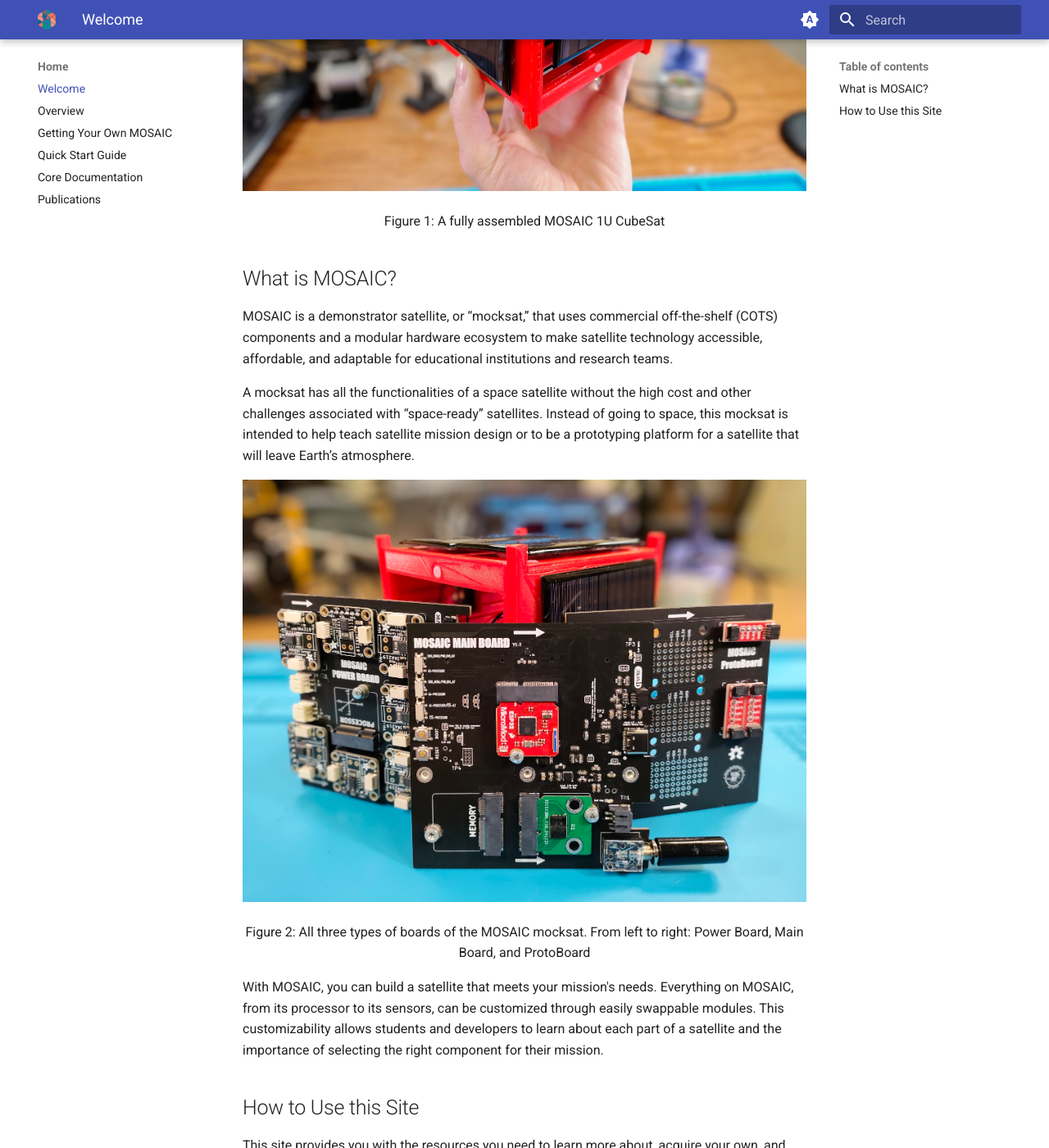
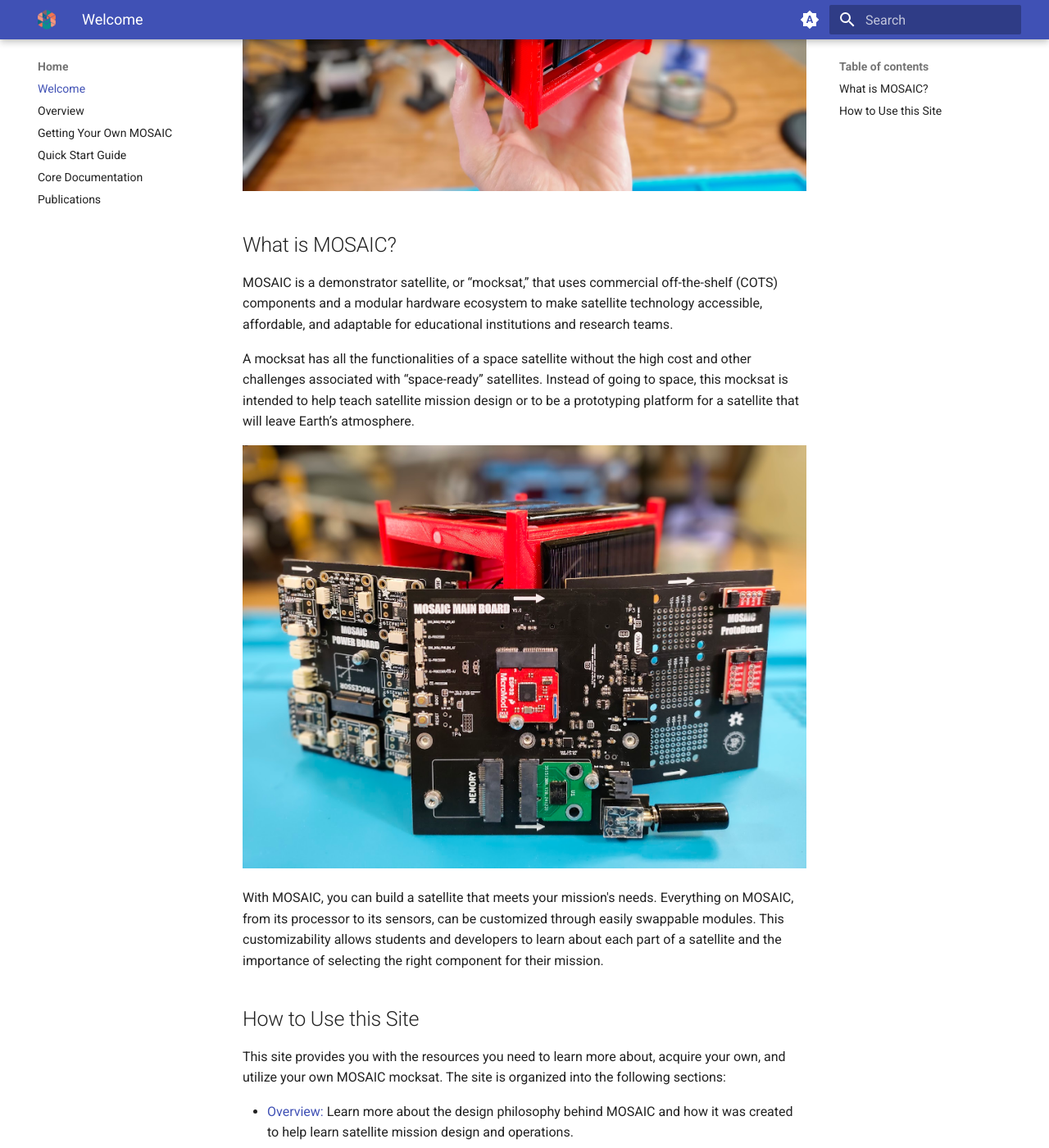
Before and after one commit to MOSAIC-Satellite/Documentation, an MkDocs documentation site: the page built from docs/index.md, in a window 1280 px wide and 1400 px high, scrolled down 659 px. Shown: the whole window at 82% size. Built offline with MkDocs 1.6.1 and Material for MkDocs 9.7.7, drawn with Linux system fonts in a browser that asks for light colours.

```diff
--- a/docs/index.md
+++ b/docs/index.md
@@ -3,7 +3,6 @@
 MOSAIC, or *Modular Orbital Satellite for Advanced Innovation and Curriculum*, is an open-source, modular satellite platform designed to advance space technology education and accelerate satellite mission design.
 
 ![Picture of Assembled MOSAIC](images/assembled_mosaic_in_hand.jpg)
-<p align="center">Figure 1: A fully assembled MOSAIC 1U CubeSat</p>
 
 ## What is MOSAIC?
 
@@ -12,7 +11,6 @@
 A mocksat has all the functionalities of a space satellite without the high cost and other challenges associated with “space-ready” satellites. Instead of going to space, this mocksat is intended to help teach satellite mission design or to be a prototyping platform for a satellite that will leave Earth’s atmosphere.
 
 ![Picture of All MOSAIC Boards](images/mosaic_all_boards.jpg)
-<p align="center">Figure 2: All three types of boards of the MOSAIC mocksat. From left to right: Power Board, Main Board, and ProtoBoard</p>
 
 With MOSAIC, you can build a satellite that meets your mission's needs. Everything on MOSAIC, from its processor to its sensors, can be customized through easily swappable modules. This customizability allows students and developers to learn about each part of a satellite and the importance of selecting the right component for their mission.
 
```
Also changed, not shown: docs/img/favicon.ico (added).
